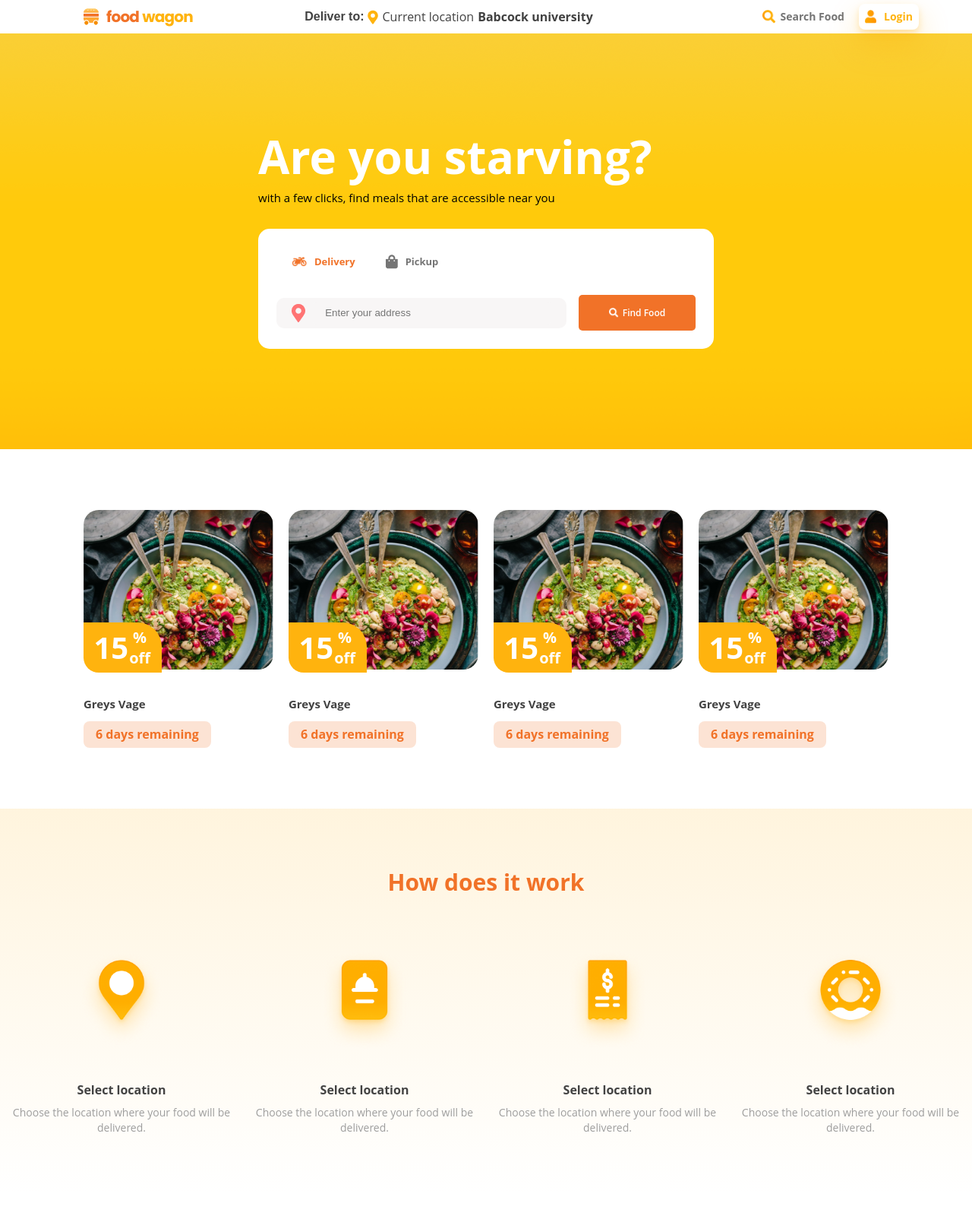
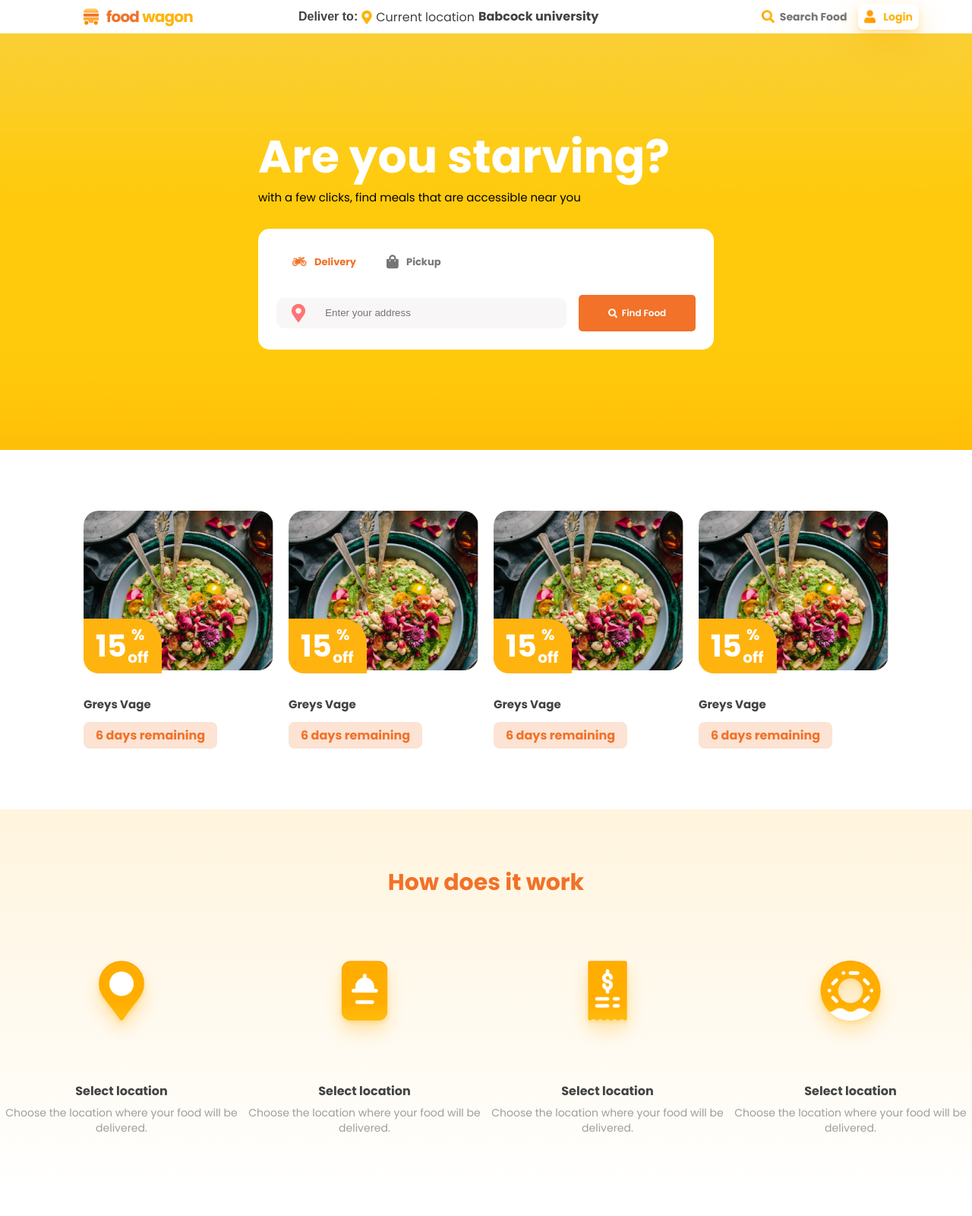
Before and after one commit to Eranmonnie/food-wagon, a plain HTML site: page index.html in a window 1280 px wide. Shown: the top 1600 px of the page at 76% size. Drawn offline with Linux system fonts and the light colour scheme; files whose address does not match are found by name.

Commit message:
font fix

```diff
--- a/style.css
+++ b/style.css
@@ -71,7 +71,7 @@ li{
 
 .location-text2{
     color: #424242;
-    font-family: Open Sans;
+    font-family: 'Poppins';
     font-size: 16px;
     font-style: normal;
     text-align: center;
@@ -79,7 +79,7 @@ li{
 
 .location-text3{
     color: #424242;
-    font-family: Open Sans;
+    font-family: 'Poppins';
     font-size: 16px;
     font-style: normal;
     font-weight: 700;
@@ -104,7 +104,7 @@ li{
 }
 
 .search::placeholder{
-    font-family: open sans;
+    font-family: 'Poppins';
     font-size: 14px;
     font-style: normal;
     font-weight: 700;
@@ -128,7 +128,7 @@ li{
 
 .login-text{
     color: #FFB30E;
-    font-family: open sans;
+    font-family: 'Poppins';
     font-size: 14px;
     font-style: normal;
     font-weight: 700;
@@ -154,7 +154,7 @@ li{
 .access-heading{
     margin: 0;
     padding: 0;
-    font-family: open Sans ;
+    font-family: 'Poppins' ;
     font-size: 60px;
     font-style: normal;
     font-weight: 700;
@@ -165,7 +165,7 @@ li{
 .access-body{
     margin-bottom: 0;
     padding: 0;
-    font-family: open Sans ;
+    font-family: 'Poppins' ;
     font-size: 15px;
     font-style: normal;
     font-weight: 400;
@@ -193,7 +193,7 @@ li{
 
 .content-data{
     color: #F17228;
-    font-family: open Sans ;
+    font-family: 'Poppins' ;
     font-size: 13px;
     font-style: normal;
     font-weight: 700;
@@ -202,7 +202,7 @@ li{
 
 .content-data2{
     color: #757575;
-    font-family: open Sans ;
+    font-family: 'Poppins' ;
     font-size: 13px;
     font-style: normal;
     font-weight: 700;
@@ -255,7 +255,7 @@ li{
 }
 
 .content2-text2 span{
-    font-family: open sans;
+    font-family: 'Poppins';
 }
 
 
@@ -295,7 +295,7 @@ li{
 }
 
 .numbers{
-    font-family: open Sans;
+    font-family: 'Poppins';
     color: #FFFFFF;
     font-size: 40px;
     font-style: normal;
@@ -310,7 +310,7 @@ li{
     gap: 0px;
     align-items: center;
     justify-content: center;
-    font-family: open Sans;
+    font-family: 'Poppins';
     font-size: 20px;
     font-style: normal;
     font-weight: 700;
@@ -325,7 +325,7 @@ li{
 
 .items-letter{
     color: var(--theme-gray-800, #424242);
-    font-family: open Sans ;
+    font-family: 'Poppins' ;
     font-size: 15px;
     font-style: normal;
     font-weight: 700;
@@ -340,7 +340,7 @@ li{
     border-radius: 8px;
     background: rgba(241, 114, 40, 0.20);
     color: var(--theme-warning, #F17228);
-    font-family: open Sans ;
+    font-family: 'Poppins' ;
     font-size: 16px;
     font-style: normal;
     font-weight: 700;
@@ -350,7 +350,7 @@ li{
 .info{
     padding: 80px 0px;
     text-align: center;
-    font-family: open Sans ;
+    font-family: 'Poppins' ;
     background: linear-gradient(180deg, rgba(255, 206, 103, 0.22) 0%, rgba(253, 237, 202, 0.00) 100%);
 }
 
@@ -398,7 +398,7 @@ li{
     text-align: center;
     color: #434343;
     text-align: center;
-    font-family: open Sans ;
+    font-family: 'Poppins' ;
     font-size: 16px;
     font-style: normal;
     font-weight: 700;
@@ -408,7 +408,7 @@ li{
 .info-main-content-data2{
     color: var(--theme-gray-500, #9E9E9E);
     text-align: center;
-    font-family: Open Sans;
+    font-family: 'Poppins';
     font-size: 14px;
     font-style: normal;
     font-weight: 400;
@@ -426,7 +426,7 @@ li{
     margin: 80px 0px;
     color:  #212121;
     text-align: center;
-    font-family: open Sans ;
+    font-family: 'Poppins' ;
     font-size: 30px;
     font-style: normal;
     font-weight: 700;
@@ -462,7 +462,7 @@ li{
 }
 .data-c2{
     color: #424242;
-    font-family: open Sans ;
+    font-family: 'Poppins' ;
     font-size: 19px;
     font-style: normal;
     font-weight: 700;
@@ -471,7 +471,7 @@ li{
 
 .data-c22{
     color:  #FFB30E;
-    font-family: open Sans ;
+    font-family: 'Poppins' ;
     font-size: 19px;
     font-style: normal;
     font-weight: 700;
@@ -483,7 +483,7 @@ li{
 
 .data-c23{
     color: var(--theme-gray-900, #212121);
-    font-family: open Sans ;
+    font-family: 'Poppins' ;
     font-size: 19px;
     font-style: normal;
     font-weight: 700;
@@ -502,7 +502,7 @@ li{
     background:  #F17228;
     color: #FFF;
     text-align: center;
-    font-family: open Sans ;
+    font-family: 'Poppins' ;
     font-size: 13px;
     font-style: normal;
     font-weight: 700;
```
